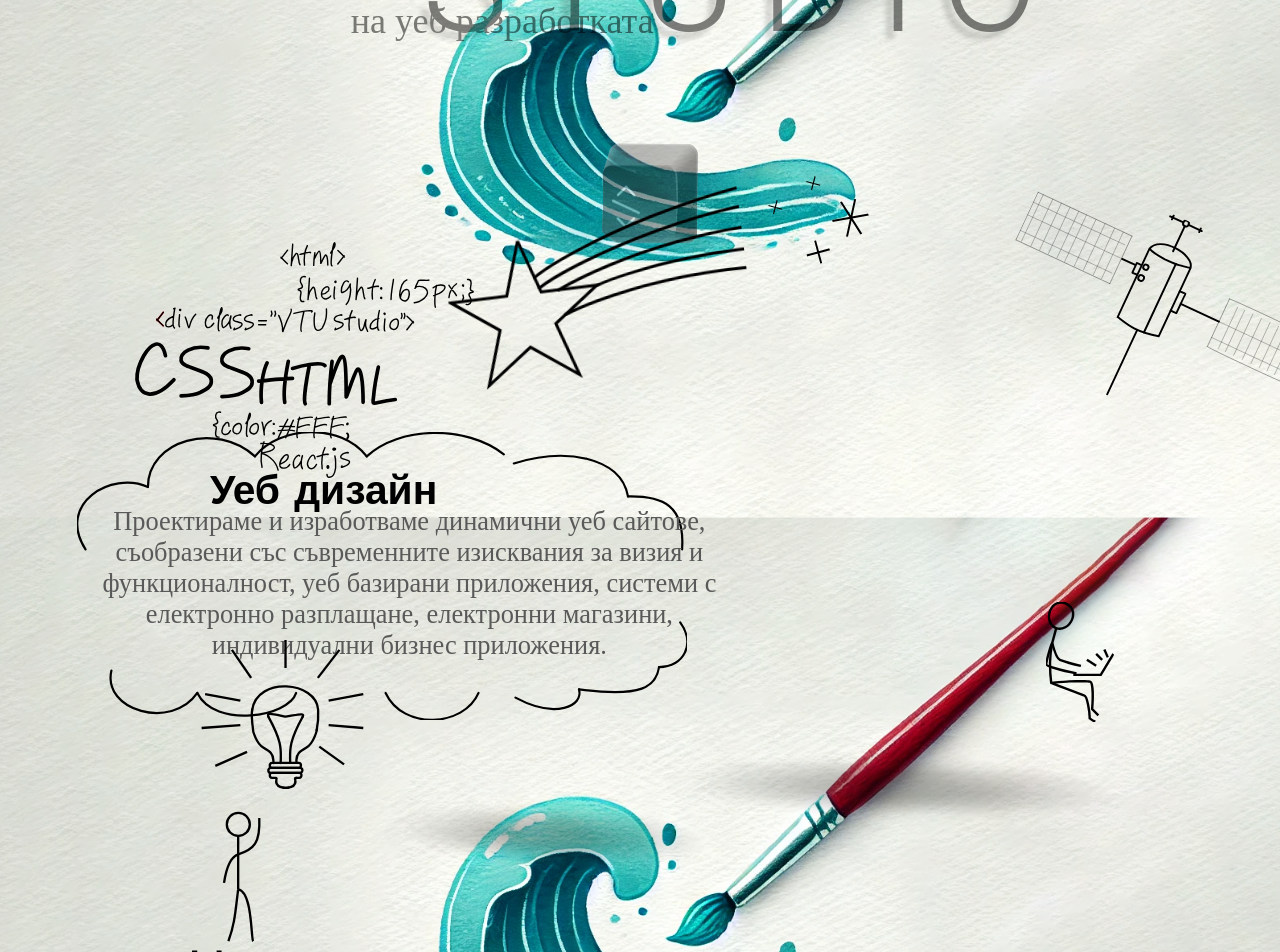
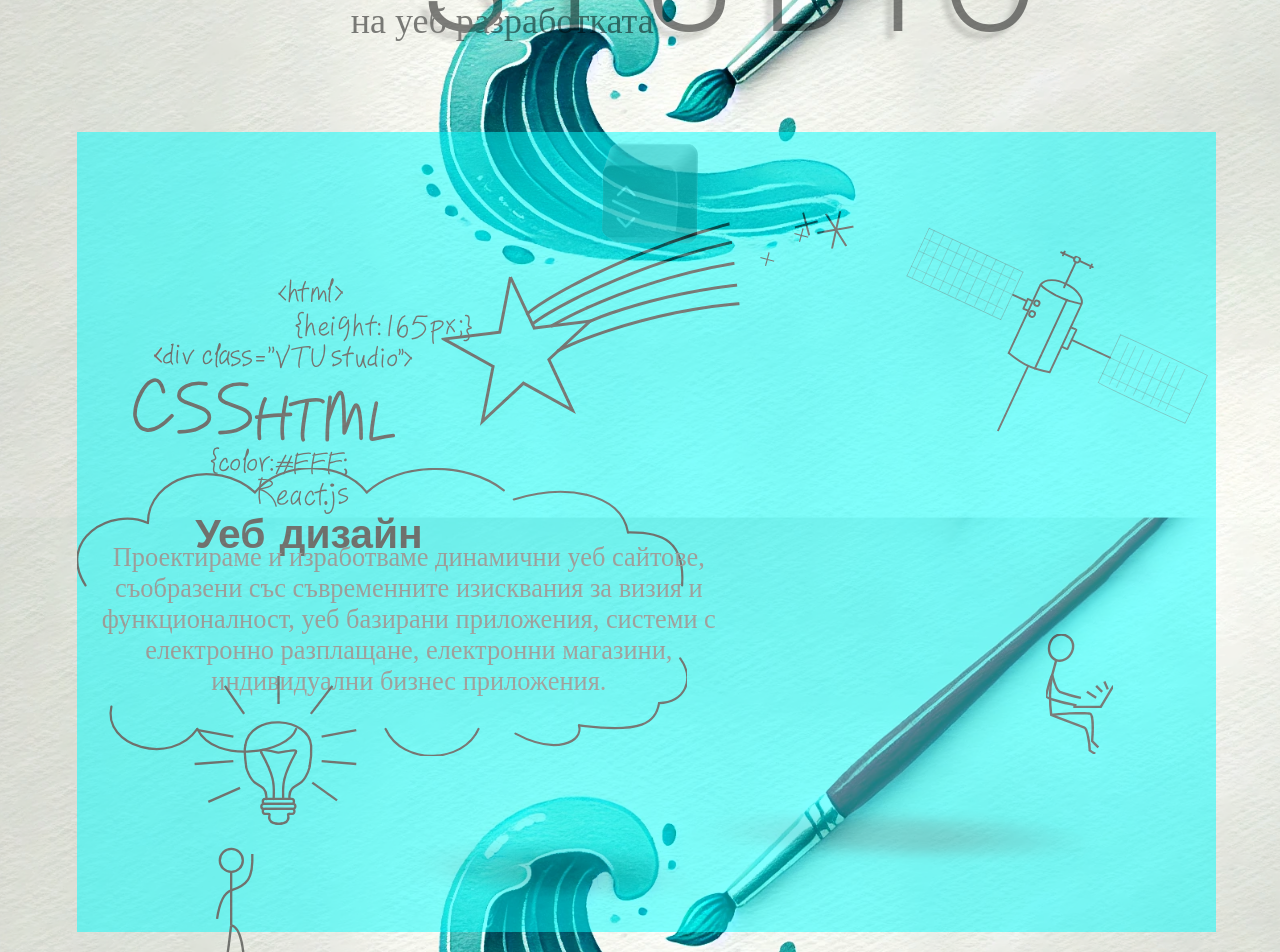
Before and after one commit to lyubomir2712/VTUstudio, a React (Vite) app in the folder VTUstudio/: page / in a window 1280 px wide. Shown: the part 800-1752 px from the top of the page. Built offline with nearby package versions, Linux system fonts and the light colour scheme; a web font is replaced by a local one.

Commit message:
made sectionOne div relativ

```diff
--- a/VTUstudio/src/Components/SectionOne/SectionOne.css
+++ b/VTUstudio/src/Components/SectionOne/SectionOne.css
@@ -1,7 +1,15 @@
+.sectionOne{
+    background-color: aqua;
+    opacity: 0.5;
+    position: relative;
+    width: 89%;
+    margin-left: 6%;
+}
+
 .keycap-container{
     position: absolute;
-    left: 40%;
-    top: 177%;
+    left: 38.5%;
+    top: 65%;
     z-index: 1;
 }
 
@@ -12,7 +20,7 @@
 
 .six-edge-star{
     position: absolute;
-    top: 125%;
+    top: 10%;
     height: 1.5rem;
     transform: rotate(-10deg);
     left: 65%;
@@ -29,7 +37,7 @@
     position: absolute;
     height: 1rem;
     transform: rotate(-15deg);
-    top: 130%;
+    top: 10%;
     left: 63%;
     stroke-width: 5;
 }
@@ -44,7 +52,7 @@
     position: absolute;
     height: 0.6rem;
     transform: rotate(15deg);
-    top: 125%;
+    top: 15%;
     left: 60%;
     stroke-width: 5;
 }
@@ -59,7 +67,7 @@
     position: absolute;
     height: 0.6rem;
     transform: rotate(15deg);
-    top: 122%;
+    top: 12%;
     left: 63%;
     stroke-width: 5;
 }
@@ -72,8 +80,8 @@
 
 .star-rainbow{
     position: absolute;
-    top: 125%;
-    left: 35%;
+    top: 13%;
+    left: 32%;
     height: 7.5rem;
     transform: scaleX(1) rotate(-7deg);
     stroke-width: 3;
@@ -88,9 +96,9 @@
 
 .satelite{
     position: absolute;
-    top: 127%;
+    top: 15%;
     transform: rotate(25deg);
-    left: 78%;
+    right: 1%;
     stroke-width: 4;
     height: 8rem;
 }
@@ -103,8 +111,8 @@
 
 .svg-text-section-one{
     position: absolute;
-    left: 10.4%;
-    top: 130%;
+    left: 4.8%;
+    top: 18%;
     stroke-width: 1.3;
 }
 
@@ -117,8 +125,8 @@
 .cloud-border{
     position: absolute;
     stroke-width: 15;
-    top:154%;
-    left: 6%;
+    top:42%;
+    left: 0;
     height: 12rem;
 }
 
@@ -130,33 +138,32 @@
 
 .sectionOne-header{
     position: absolute;
-    left: 16.4%;
-    top: 153%;
+    left: 10.4%;
+    top: 42%;
     font-weight: bolder;
 }
 
 .sectionOne-text{
     position: absolute;
-    left: 8%;
-    top: 160%;
+    left: 2.2%;
+    top: 48%;
 }
 
 .lemon-container{
     position: absolute;
-    left: 30%;
-    top: 130%;
+    left: 27%;
+    top: 18%;
 }
 
 .lemon-img{
     height:40rem;
     width: auto;
     z-index: 1;
-
 }
 
 .lemonShadow-img{
-    top:194%;
-    left: 52%;
+    top:84%;
+    left: 54%;
     position: absolute;
     filter: brightness(0.1);
     height: auto;
@@ -165,8 +172,8 @@
 
 .laptop-stickman{
     position: absolute;
-    right: 13%;
-    top: 175.3%;
+    right: 9%;
+    top: 62.8%;
     height: 5rem;
     stroke-width: 6;
 }
@@ -181,8 +188,8 @@
 .lightbulb-stickman{
     position: absolute;
     stroke-width: 8;
-    top: 180%;
-    left: 15%;
+    top: 68%;
+    left: 9.5%;
     height: 13rem;
     fill: none;
 }
@@ -195,8 +202,8 @@
 
 .trampoline-container{
     position: absolute;
-    top: 190%;
-    left: 35%;
+    top: 78%;
+    left: 33%;
     padding-right: 10rem;
 }
 
@@ -209,8 +216,8 @@
 .trampolineShadow-img{
     position: absolute;
     filter: brightness(0.1);
-    top: 200%;
-    left: 30%;
+    top: 88%;
+    left: 29%;
     height: 10%;
     width: 25%;
 }
--- a/VTUstudio/src/Components/SectionOne/SectionOne.jsx
+++ b/VTUstudio/src/Components/SectionOne/SectionOne.jsx
@@ -70,7 +70,7 @@ export default function SectionOne() {
 
 
     return (
-        <section id={"sectionOne"}>
+        <section id={"sectionOne"} className={"sectionOne"}>
 
             <motion.div className={"keycap-container"}
                         ref={ref}
--- a/VTUstudio/src/Components/SectionTwo/SectionTwo.css
+++ b/VTUstudio/src/Components/SectionTwo/SectionTwo.css
@@ -1,3 +1,7 @@
+.sectionTwo{
+
+}
+
 .section-two-cloud{
     position: absolute;
     top: 290%;
--- a/VTUstudio/src/Components/SectionTwo/SectionTwo.jsx
+++ b/VTUstudio/src/Components/SectionTwo/SectionTwo.jsx
@@ -59,7 +59,7 @@ export default function SectionTwo() {
     const { ref: cowRef, inView: cowInView } = useInView({ triggerOnce: false, threshold: 0.1 });
     const { ref: horseRef, inView: horseInView } = useInView({ triggerOnce: false, threshold: 0.1 });
     return (
-        <section id="sectionTwo">
+        <section id="sectionTwo" className="sectionTwo">
             <svg ref={sectionTwoCloudTwoRef}
                  className={`section-two-cloud-two ${sectionTwoCloudTwoInView ? 'section-two-cloud-two-animate' : ''}`}
                  width="1745" height="716" viewBox="0 0 1745 716" fill="none"
```
